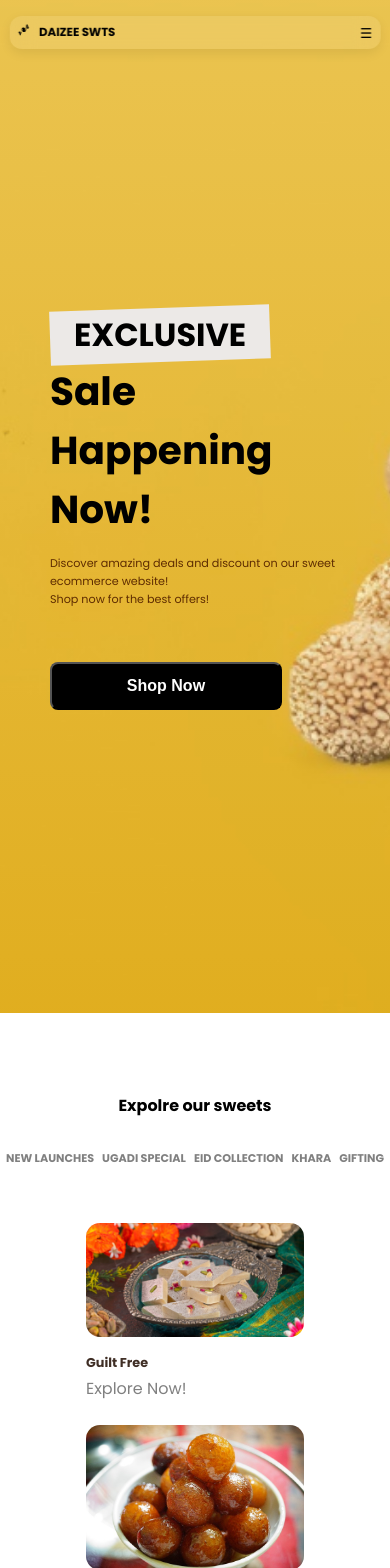
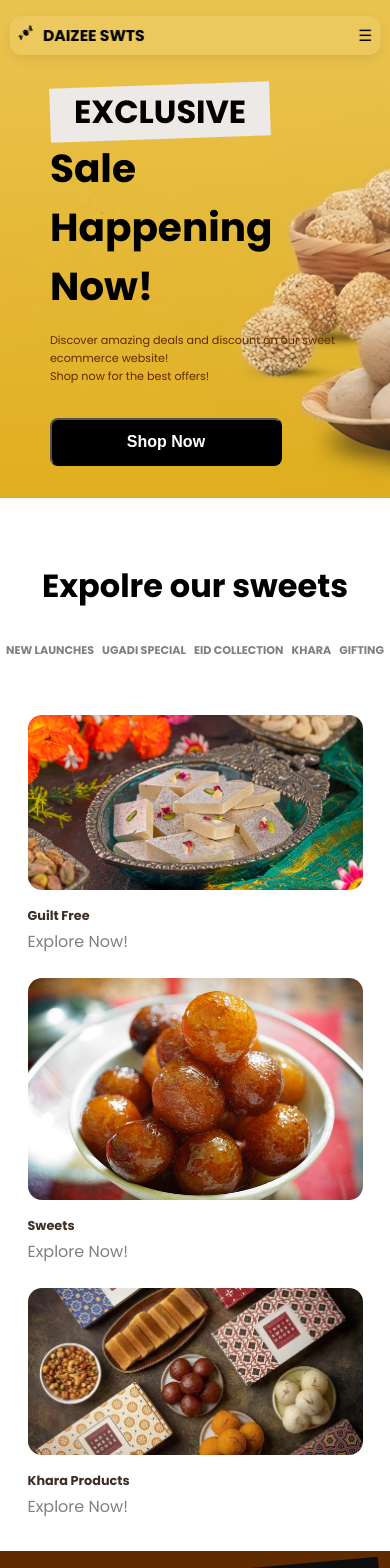
Before and after one commit to barkha-gusain/sweetShop, a React (Vite) app: page / in a window 390 px wide. Shown: the top 1568 px of the page. Built offline with nearby package versions, Linux system fonts and the light colour scheme.

Commit message:
Initial commit with fully responsive luxury cake website

```diff
--- a/src/index.css
+++ b/src/index.css
@@ -69,7 +69,7 @@ body {
 
 .navbar-toggle {
   display: none;
-  font-size: 3.5vw;
+  font-size: 4vw;
   color: black;
   cursor: pointer;
   background: none;
@@ -94,7 +94,7 @@ body {
   }
 
   .navbar-logo {
-    font-size: 3vw;
+    font-size: 4vw;
   }
 
   .navbar-toggle {
@@ -123,16 +123,19 @@ body {
 .home-section {
   position: relative;
   top: 0;
-  min-height: 120vh;
+  /* width: 100%; */
+  /* height: 100vh; */
+  min-height: 400px;
   background: linear-gradient(rgba(255, 248, 220, 0.3), rgba(210, 180, 140, 0.1)),
               url('/laddu.jpg');
   background-size: cover;
-  background-position: center;
+  background-position: center center;
   background-repeat: no-repeat;
+  background-attachment:scroll;
   display: flex;
   align-items: center;
   justify-content: flex-start;
-  padding: 0 6rem;
+  padding: 0 5rem;
   text-align: left;
 }
 
@@ -162,7 +165,7 @@ body {
 }
 .home-content p {
   font-size: clamp(0.7rem, 1.3vw, 1.2rem);
-  margin-bottom: 1.3rem;
+  /* margin-bottom: 1rem; */
   color: #5e2c00;
   line-height: 1.6;
 }
@@ -174,6 +177,7 @@ body {
   font-weight: 600;
   border-radius: 0.5rem;
   text-decoration: none;
+  margin-top: 0.5rem;
   margin-top: 2rem;
   display: inline-block;
   transition: background 0.3s ease;
@@ -183,13 +187,15 @@ body {
 }
 
 /* Responsive */
-@media (max-width: 1200px) {
+@media (max-width: 768px) {
   .home-section {
-    padding: 0 3rem;
+    background-position: right center;
+    min-height: 259px;
+
   }
   .home-content {
-    margin-top: 4rem;
-    max-width: 60%;
+    margin-top: 5rem;
+    max-width: 70%;
   }
 }
 
@@ -201,7 +207,7 @@ body {
   }
   .home-content {
     max-width: 90%;
-    margin-top: 0;
+    margin-top: 3rem;
   }
   .home-content h1 {
     font-size: clamp(1.8rem, 10vw, 3.5rem);
@@ -216,12 +222,13 @@ body {
 
 /* ---------- Cake Section ---------- */
 .cake-section {
-  max-width: 90%;
-  margin: 40px auto;
+  max-width: 100%;
+  margin: 3rem auto;
   display: flex;
   flex-direction: column;
   align-items: center;
   justify-content: center;
+  /* background-color: #5e2c00; */
 }
 
 /* ---------- Section Title ---------- */
@@ -298,9 +305,14 @@ body {
     gap: 1vw;
     /* background: #2e1e12; */
   }
+  .cake-card {
+  width: clamp(250px, 30vw, 350px);
+  height: clamp(300px, 60vh, 450px);
+
+}
 .cake-section {
   max-width: 100%;
-  margin: 2rem auto;
+  margin: 1rem auto;
 
 }
 .ssection-title-child span {
@@ -332,18 +344,18 @@ body {
     text-align: left;
   }
 }
-@media (max-width: 450px){
+@media (max-width: 480px){
 .cake-grid {
     gap: 1vw;
   }
 
   .cake-card {
-    width: 60%;
+    width: 90%;
     height: 50%;
   }
 
   .section-title {
-    font-size: 1rem;
+    font-size: 2rem;
   }
 
   .ssection-title-child {
@@ -367,7 +379,7 @@ body {
   margin-top: 5vw;
   margin-bottom: 5vw;
   /* background-color: #333; */
-  height: 40vh;
+  height: 30vh;
   width: 100%;
   /* height: auto; */
   display: flex;
@@ -423,11 +435,11 @@ body {
   .teda2 {
     gap: 1rem;
     padding: 1rem 0.5rem;
-    font-size: 0.8rem;
+    font-size: 0.7rem;
   }
 .teda-main{
-  /* background-color: #5e2c00; */
-   height: 30vh;
+  background-color: #5e2c00;
+   height: 15vh;
   width: 100%;
     margin-bottom: 1rem  }
   .teda-main {
@@ -444,7 +456,8 @@ body {
 }
 
 .main1 {
-  margin: 2rem 3rem;
+
+  margin: 1rem 2rem;
 }
 
 .main h2 {
@@ -500,7 +513,7 @@ body {
   }
 
   .main1 {
-    margin: 1.5rem 2rem;
+    margin: 1rem 2rem;
   }
 
   .main h2 {
@@ -603,7 +616,8 @@ body {
   }
 .cake-section-2 {
   max-width: 100%;
-  margin: 2rem auto;
+  /* background-color: #442D26; */
+  margin: 1rem auto;
 
 }
 .ssection-title-child-2 span {
@@ -616,8 +630,10 @@ body {
 
 
   .cake-card-2 {
-    width: 70%;
-    height: 70%;
+   width: clamp(250px, 20vw, 350px);
+   height: clamp(300px, 50vh, 450px);
+   /* margin: 2rem auto; */
+    /* height: 50vh; */
     /* background-color: #8d410f; */
   }
 
@@ -641,7 +657,7 @@ body {
   }
 
   .cake-card-2 {
-    width: 60%;
+    width: 90%;
     height: 50%;
   }
 .cake-section-2 {
@@ -661,7 +677,7 @@ body {
 
   .cake-name-2 {
     font-size: 0.8rem;
-    text-align: center;
+    text-align: left;
   }
 
   .cake-price-2 {
@@ -702,7 +718,7 @@ background-repeat: no-repeat;
   padding: 4rem 4rem ;
   /* max-width: 800px; */
  width: 50%;
- height: 100%;
+ /* height: 100%; */
   color: white;
 }
 .home-content-2  span{
```
